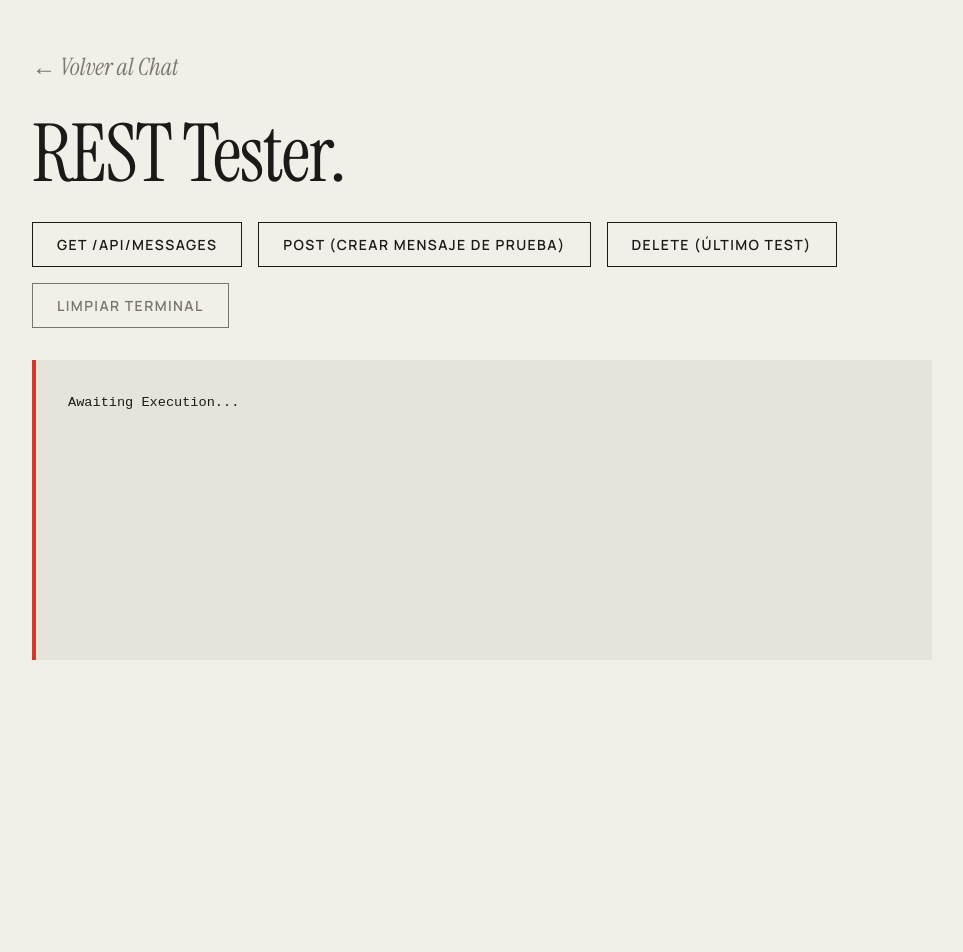
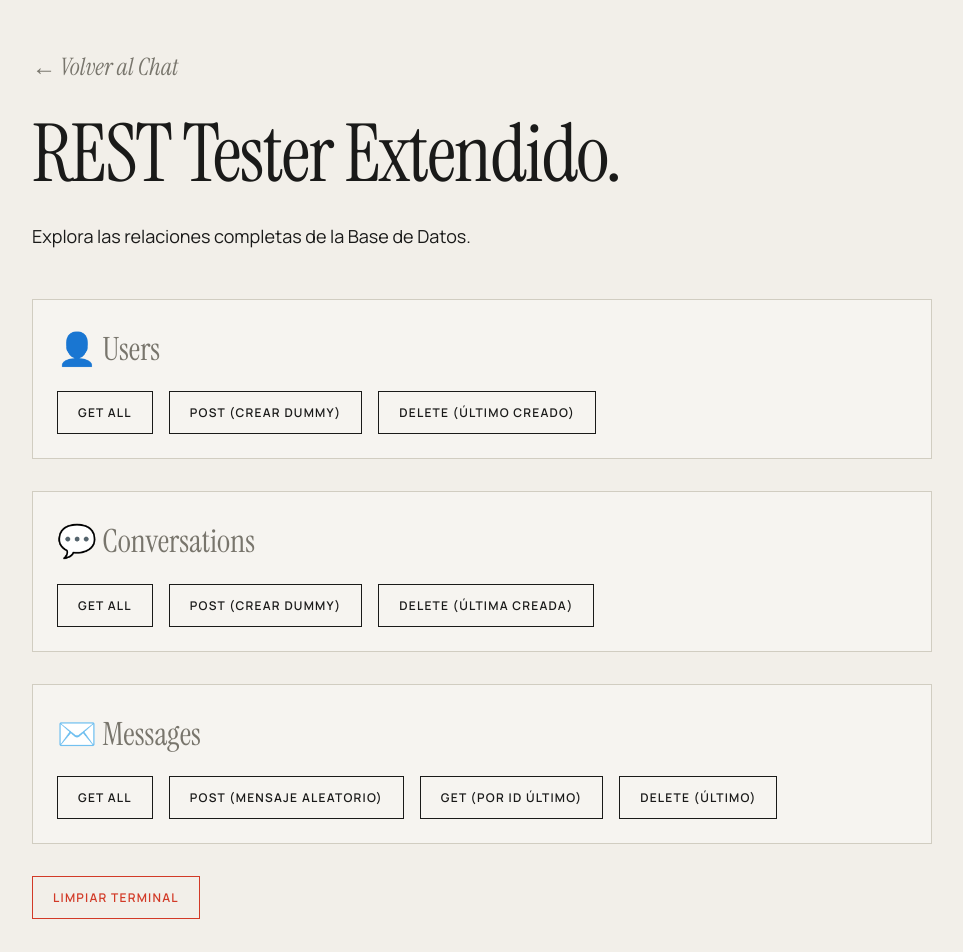
Before and after one commit to ZuriHZ/Api-bun, a website: page public/rest-test.html in a window 1280 px wide. Shown: the top 952 px of the page, without its empty margins (158-1121 px from the left). Before the commit the page ends 800 px from the top, so only its background shows below. Drawn offline with Linux system fonts and the light colour scheme.

Commit message:
feat(api,db): add users, conversations REST endpoints and extend DB schema
- Add users and conversations tables to initDB migration
- Add conversation_id FK column to chat_messages table
- Create restController.ts with CRUD handlers for users, conversations,
  and a getMessageById endpoint
- Register new routes in index.ts for /api/users, /api/conversations,
  and GET /api/messages/:id
- Refactor message DELETE route to also handle GET by ID
- Update rest-test.html UI to cover all three entities with shared
  state tracking for last created IDs per category

```diff
--- a/public/rest-test.html
+++ b/public/rest-test.html
@@ -3,7 +3,7 @@
 <head>
     <meta charset="UTF-8">
     <meta name="viewport" content="width=device-width, initial-scale=1.0">
-    <title>REST Tester.</title>
+    <title>REST Tester Extendido.</title>
     <link rel="preconnect" href="https://fonts.googleapis.com">
     <link rel="preconnect" href="https://fonts.gstatic.com" crossorigin>
     <link href="https://fonts.googleapis.com/css2?family=Instrument+Serif:ital@0;1&family=Manrope:wght@400;500;600&display=swap" rel="stylesheet">
@@ -14,6 +14,7 @@
             --stone: #78756c;
             --accent: #d23a27;
             --code-bg: #e6e3da;
+            --border-light: #d1cdc1;
         }
 
         * { box-sizing: border-box; margin: 0; padding: 0; }
@@ -36,15 +37,29 @@
             letter-spacing: -0.02em;
         }
 
+        h2 {
+            font-family: 'Instrument Serif', serif;
+            font-size: 2rem;
+            margin-bottom: 1rem;
+            color: var(--stone);
+            font-weight: normal;
+        }
+
         .container {
             max-width: 900px;
             margin: 0 auto;
         }
 
+        .section {
+            padding: 1.5rem;
+            border: 1px solid var(--border-light);
+            margin-bottom: 2rem;
+            background: rgba(255,255,255,0.3);
+        }
+
         .controls {
             display: flex;
             gap: 1rem;
-            margin-bottom: 2rem;
             flex-wrap: wrap;
         }
 
@@ -53,11 +68,11 @@
             border: 1px solid var(--ink);
             color: var(--ink);
             font-family: inherit;
-            font-size: 0.875rem;
+            font-size: 0.75rem;
             font-weight: 600;
             text-transform: uppercase;
             letter-spacing: 0.1em;
-            padding: 0.75rem 1.5rem;
+            padding: 0.75rem 1.25rem;
             cursor: pointer;
             transition: all 0.3s ease;
         }
@@ -78,6 +93,7 @@
             max-height: 600px;
             overflow-y: auto;
             border-left: 4px solid var(--accent);
+            margin-top: 2rem;
         }
 
         .header-link {
@@ -96,51 +112,84 @@
 <body>
     <div class="container">
         <a href="/" class="header-link">← Volver al Chat</a>
-        <h1>REST Tester.</h1>
+        <h1>REST Tester Extendido.</h1>
+        <p style="margin-bottom: 3rem;">Explora las relaciones completas de la Base de Datos.</p>
 
-        <div class="controls">
-            <button onclick="testGET()">GET /api/messages</button>
-            <button onclick="testPOST()">POST (Crear Mensaje de Prueba)</button>
-            <button onclick="testDELETE()">DELETE (Último Test)</button>
-            <button onclick="clearResponse()" style="border-color: var(--stone); color: var(--stone);">Limpiar Terminal</button>
+        <div class="section">
+            <h2>👤 Users</h2>
+            <div class="controls">
+                <button onclick="testAPI('GET', '/api/users', 'user')">GET All</button>
+                <button onclick="testAPI('POST', '/api/users', 'user')">POST (Crear Dummy)</button>
+                <button onclick="deleteLast('user', '/api/users/')">DELETE (Último Creado)</button>
+            </div>
         </div>
+
+        <div class="section">
+            <h2>💬 Conversations</h2>
+            <div class="controls">
+                <button onclick="testAPI('GET', '/api/conversations', 'convo')">GET All</button>
+                <button onclick="testAPI('POST', '/api/conversations', 'convo')">POST (Crear Dummy)</button>
+                <button onclick="deleteLast('convo', '/api/conversations/')">DELETE (Última Creada)</button>
+            </div>
+        </div>
+
+        <div class="section">
+            <h2>✉️ Messages</h2>
+            <div class="controls">
+                <button onclick="testAPI('GET', '/api/messages', 'msg')">GET All</button>
+                <button onclick="testPOSTMessage()">POST (Mensaje Aleatorio)</button>
+                <button onclick="testGETMessageById()">GET (Por ID Último)</button>
+                <button onclick="deleteLast('msg', '/api/messages/')">DELETE (Último)</button>
+            </div>
+        </div>
+
+        <button onclick="clearResponse()" style="border-color: var(--accent); color: var(--accent); margin-bottom: 2rem;">Limpiar Terminal</button>
 
         <div class="result-box" id="result">Awaiting Execution...</div>
     </div>
 
     <script>
         const resultBox = document.getElementById('result');
-        let lastMessageId = null;
 
-        function logResult(method, url, status, data) {
+        // Memoria local de IDs creados por categoria para facilitar la prueba
+        const state = {
+            user: null,
+            convo: null,
+            msg: null
+        };
+
+        function logResult(method, url, status, data, type = null) {
             const time = new Date().toLocaleTimeString();
             const text = `[${time}] ${method} ${url} -> Status: ${status}\n\n${JSON.stringify(data, null, 2)}\n\n`;
 
-            // Clear default message
-            if (resultBox.textContent.trim() === "Awaiting Execution...") {
-                resultBox.textContent = "";
-            }
-
+            if (resultBox.textContent.trim() === "Awaiting Execution...") resultBox.textContent = "";
             resultBox.textContent = text + resultBox.textContent;
 
-            if (data && data.id) {
-                lastMessageId = data.id;
-            } else if (Array.isArray(data) && data.length > 0) {
-                lastMessageId = data[data.length - 1].id;
+            // Actualizar IDs para facilitar el borrado o busquedas precisas
+            if (type !== null) {
+                if (data && data.id) state[type] = data.id;
+                else if (Array.isArray(data) && data.length > 0) state[type] = data[0].id; // Asumimos que el backend devuelve ORDER BY id DESC
             }
         }
 
-        async function testGET() {
+        // Peticion generica GET/POST sin cuerpo (porque en los controllers ya se auto-asigna valores aleatorios para testear)
+        async function testAPI(method, url, stateType) {
             try {
-                const res = await fetch('/api/messages');
-                const data = await res.json();
-                logResult('GET', '/api/messages', res.status, data);
+                const options = { method };
+                const res = await fetch(url, options);
+
+                // Content puede estar vacio (como DELETE)
+                let data = {};
+                if (res.status !== 204) data = await res.json();
+
+                logResult(method, url, res.status, data, stateType);
             } catch (err) {
-                logResult('GET', '/api/messages', 'ERROR', err.message);
+                logResult(method, url, 'ERROR', err.message);
             }
         }
 
-        async function testPOST() {
+        // POST Especializado para mensajes porque require un body 'role' y 'content'
+        async function testPOSTMessage() {
             try {
                 const randomStr = Math.random().toString(36).substring(7);
                 const res = await fetch('/api/messages', {
@@ -148,33 +197,45 @@
                     headers: { 'Content-Type': 'application/json' },
                     body: JSON.stringify({
                         role: 'sys_tester',
-                        content: `Prueba inyectada desde frontend REST [${randomStr}]`
+                        content: `Mensaje de test con FKs y nueva DB [${randomStr}]`
                     })
                 });
                 const data = await res.json();
-                logResult('POST', '/api/messages', res.status, data);
+                logResult('POST', '/api/messages', res.status, data, 'msg');
             } catch (err) {
                 logResult('POST', '/api/messages', 'ERROR', err.message);
             }
         }
 
-        async function testDELETE() {
-            if (!lastMessageId) {
-                const text = `[!] ERROR INTERNO: Necesitas primero hacer un GET o POST exitoso para detectar y "apuntar" qué ID debe borrarse de la Base de Datos.\n\n`;
-                resultBox.textContent = text + resultBox.textContent;
+        // GET Single message by ID
+        async function testGETMessageById() {
+            if (!state.msg) {
+                resultBox.textContent = `[!] Necesitas primero un GET All o POST Messages para registrar qué ID buscar.\n\n` + resultBox.textContent;
                 return;
             }
             try {
-                const res = await fetch(`/api/messages/${lastMessageId}`, {
-                    method: 'DELETE'
-                });
+                const res = await fetch(`/api/messages/${state.msg}`);
+                const data = await res.json();
+                logResult('GET', `/api/messages/${state.msg}`, res.status, data);
+            } catch (err) {
+                logResult('GET', `/api/messages/${state.msg}`, 'ERROR', err.message);
+            }
+        }
 
-                // Un código 204 significa 'No Content' (se borró exitosamente)
-                const successMsg = res.ok ? "Elemento destruido limpiamente en la Base de Datos." : "Error destruyendo objeto.";
-                logResult('DELETE', `/api/messages/${lastMessageId}`, res.status, { success: successMsg, id_destroyed: lastMessageId });
-                lastMessageId = null; // Reiniciar
+        // DELETE Especializado que lee del State
+        async function deleteLast(stateType, urlPrefix) {
+            const currentId = state[stateType];
+            if (!currentId) {
+                resultBox.textContent = `[!] Necesitas primero un GET o POST de esta categoría para seleccionar un ID a borrar.\n\n` + resultBox.textContent;
+                return;
+            }
+            try {
+                const res = await fetch(`${urlPrefix}${currentId}`, { method: 'DELETE' });
+                const successMsg = res.ok ? "DELETED COMPLETELY" : "FAILED deletion";
+                logResult('DELETE', `${urlPrefix}${currentId}`, res.status, { success: successMsg, id: currentId });
+                state[stateType] = null;
             } catch (err) {
-                logResult('DELETE', `/api/messages/${lastMessageId}`, 'ERROR', err.message);
+                logResult('DELETE', `${urlPrefix}${currentId}`, 'ERROR', err.message);
             }
         }
 
```
Also changed, not shown: config/db.ts (+19 -0 lines), controllers/restController.ts (added, +58 -0 lines), index.ts (+22 -5 lines).
